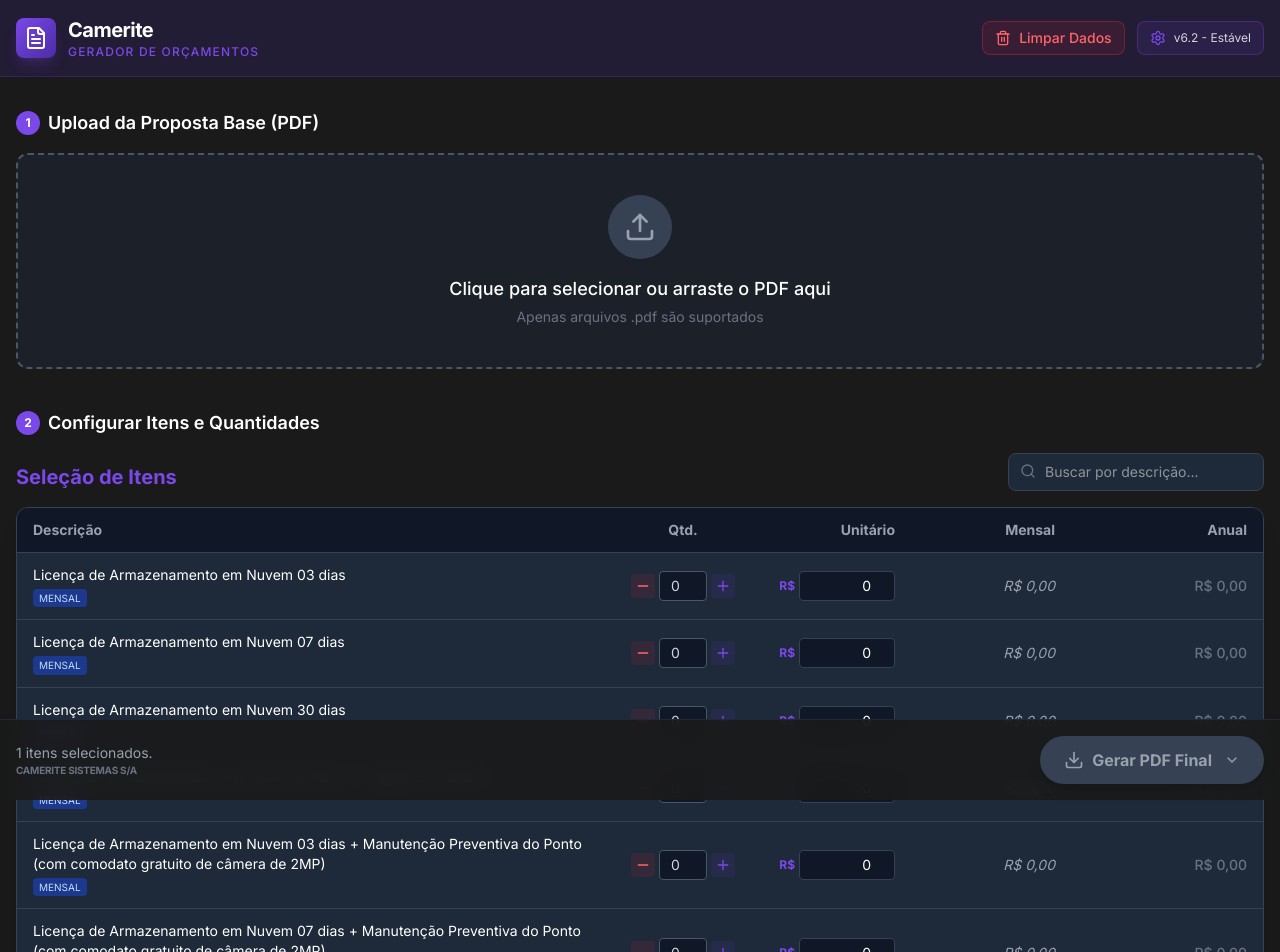
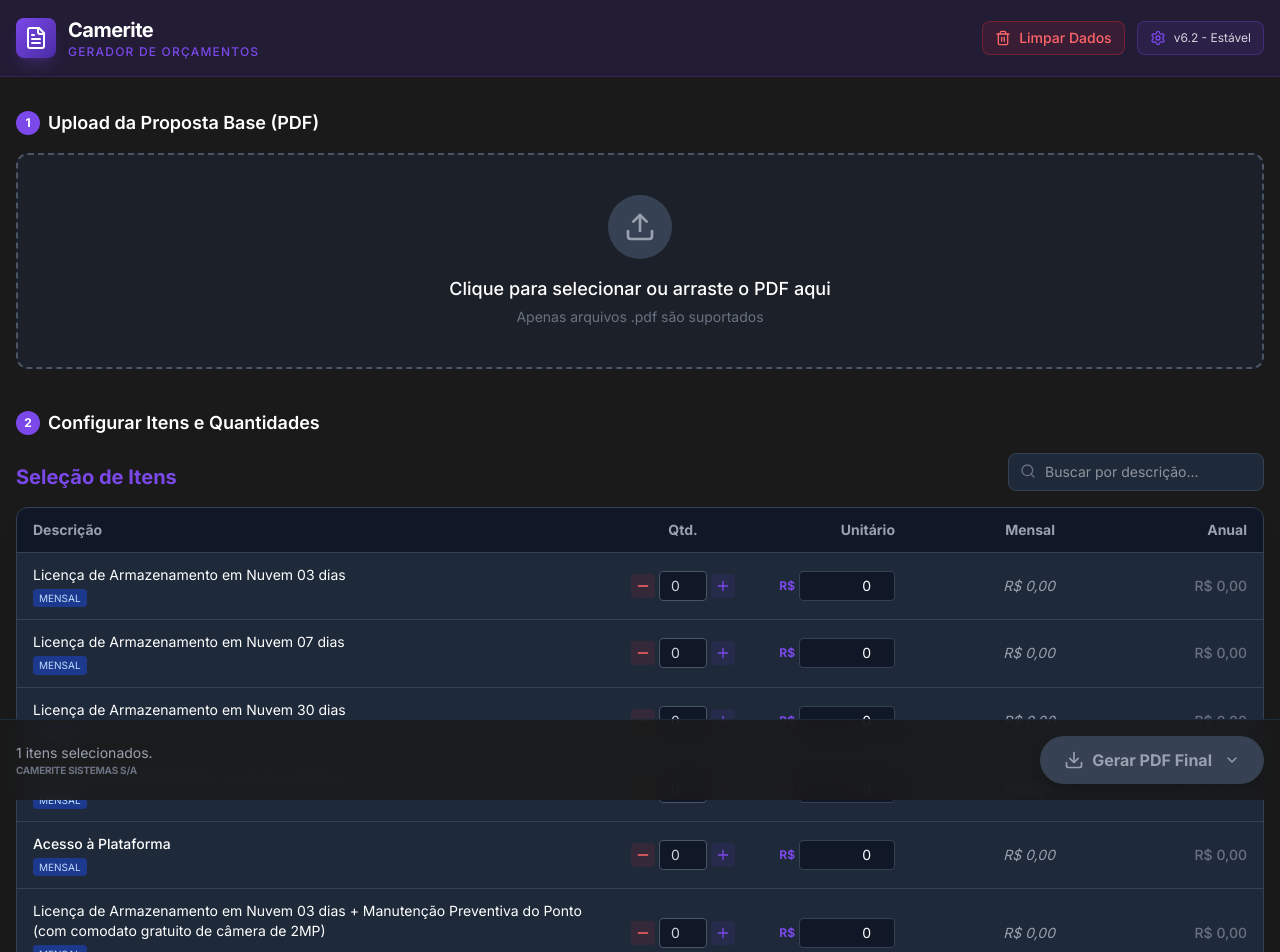
Before and after one commit to isaaceullen/PropostaCamerite, a React (Vite) app: page / in a window 1280 px wide. Shown: the top 952 px of the page. Built offline with nearby package versions, Linux system fonts and the light colour scheme.

Commit message:
feat: add platform access fields to proposal
- Implement state for platform access quantity and price
- Persist access data in localStorage
- Update PDF generation to include platform access items
- Refactor item calculation logic to incorporate access fees

```diff
--- a/src/App.tsx
+++ b/src/App.tsx
@@ -14,6 +14,15 @@
   const [pdfFile, setPdfFile] = useState<File | null>(null);
   const [isGenerating, setIsGenerating] = useState(false);
   const [showDropdown, setShowDropdown] = useState(false);
+
+  const [acessoPlataforma, setAcessoPlataforma] = useState<number>(() => {
+    const saved = localStorage.getItem('camerite_acesso_plataforma');
+    return saved ? Number(saved) : 0;
+  });
+  const [acessoPlataformaQty, setAcessoPlataformaQty] = useState<number>(() => {
+    const saved = localStorage.getItem('camerite_acesso_plataforma_qty');
+    return saved ? Number(saved) : 0;
+  });
 
   const [proposalSettings, setProposalSettings] = useState<ProposalSettings>(() => {
     const saved = localStorage.getItem('camerite_settings');
@@ -41,6 +50,14 @@
     localStorage.setItem('camerite_settings', JSON.stringify(proposalSettings));
   }, [proposalSettings]);
 
+  useEffect(() => {
+    localStorage.setItem('camerite_acesso_plataforma', acessoPlataforma.toString());
+  }, [acessoPlataforma]);
+
+  useEffect(() => {
+    localStorage.setItem('camerite_acesso_plataforma_qty', acessoPlataformaQty.toString());
+  }, [acessoPlataformaQty]);
+
   const handleUpdateItem = (id: number, field: 'quantity' | 'unitPrice', value: number) => {
     setItems(prev => prev.map(item =>
       item.id === id ? { ...item, [field]: value } : item
@@ -50,6 +67,8 @@
   const handleResetData = () => {
     if (window.confirm("Tem certeza que deseja limpar todos os dados preenchidos? Isso resetará as quantidades e configurações.")) {
       setItems(JSON.parse(JSON.stringify(INITIAL_ITEMS)));
+      setAcessoPlataforma(0);
+      setAcessoPlataformaQty(0);
       setProposalSettings({
         validityDays: 60,
         proposalDate: new Date().toISOString().split('T')[0],
@@ -61,6 +80,8 @@
       });
       localStorage.removeItem('camerite_items');
       localStorage.removeItem('camerite_settings');
+      localStorage.removeItem('camerite_acesso_plataforma');
+      localStorage.removeItem('camerite_acesso_plataforma_qty');
     }
   };
 
@@ -89,7 +110,7 @@
       return;
     }
 
-    const hasItems = items.some(i => i.quantity > 0);
+    const hasItems = items.some(i => i.quantity > 0) || (acessoPlataformaQty > 0 && acessoPlataforma > 0);
     if (!hasItems) {
       alert("Selecione pelo menos um item (Quantidade > 0).");
       return;
@@ -99,7 +120,15 @@
 
     try {
       const fileBuffer = await pdfFile.arrayBuffer();
-      const pdfBytes = await generateProposalPDF(fileBuffer, items, colors, proposalSettings, compressionLevel);
+      const pdfBytes = await generateProposalPDF(
+        fileBuffer,
+        items,
+        colors,
+        proposalSettings,
+        compressionLevel,
+        acessoPlataforma,
+        acessoPlataformaQty
+      );
 
       const blob = new Blob([pdfBytes], { type: 'application/pdf' });
       const url = URL.createObjectURL(blob);
@@ -167,7 +196,14 @@
              <div className="w-6 h-6 rounded-full bg-camerite-main flex items-center justify-center text-xs font-bold text-white">2</div>
              <h2 className="text-lg font-semibold text-white">Configurar Itens e Quantidades</h2>
           </div>
-          <ItemTable items={items} onUpdateItem={handleUpdateItem} />
+          <ItemTable
+            items={items}
+            onUpdateItem={handleUpdateItem}
+            acessoPlataforma={acessoPlataforma}
+            onUpdateAcessoPlataforma={setAcessoPlataforma}
+            acessoPlataformaQty={acessoPlataformaQty}
+            onUpdateAcessoPlataformaQty={setAcessoPlataformaQty}
+          />
         </section>
 
         <section className="mb-10">
--- a/src/components/ItemTable.tsx
+++ b/src/components/ItemTable.tsx
@@ -5,9 +5,20 @@
 interface ItemTableProps {
   items: ProposalItem[];
   onUpdateItem: (id: number, field: 'quantity' | 'unitPrice', value: number) => void;
+  acessoPlataforma: number;
+  onUpdateAcessoPlataforma: (value: number) => void;
+  acessoPlataformaQty: number;
+  onUpdateAcessoPlataformaQty: (value: number) => void;
 }
 
-const ItemTable: React.FC<ItemTableProps> = ({ items, onUpdateItem }) => {
+const ItemTable: React.FC<ItemTableProps> = ({
+  items,
+  onUpdateItem,
+  acessoPlataforma,
+  onUpdateAcessoPlataforma,
+  acessoPlataformaQty,
+  onUpdateAcessoPlataformaQty
+}) => {
   const [searchTerm, setSearchTerm] = React.useState('');
 
   const filteredItems = items.filter(item =>
@@ -28,7 +39,7 @@
 
   const totalMensal = items
     .filter(i => i.type === 'mensal')
-    .reduce((acc, curr) => acc + (curr.quantity * curr.unitPrice), 0);
+    .reduce((acc, curr) => acc + (curr.quantity * curr.unitPrice), 0) + (acessoPlataformaQty * acessoPlataforma);
 
   const totalTreinamento = items
     .filter(i => i.id === TREINAMENTO_ID)
@@ -73,15 +84,80 @@
               </tr>
             </thead>
             <tbody className="divide-y divide-gray-700">
-              {filteredItems.map((item) => {
+              {(() => {
+                const rows: React.ReactNode[] = [];
+                let renderedAcessoPlataforma = false;
+                const showAcessoPlataforma = !searchTerm || 'acesso à plataforma'.includes(searchTerm.toLowerCase());
+
+                const renderAcessoPlataformaRow = () => {
+                  const isSelected = acessoPlataformaQty > 0;
+                  return (
+                    <tr key="acesso-plataforma-row" className={`hover:bg-gray-750 transition-colors ${isSelected ? 'bg-camerite-main/5' : ''}`}>
+                      <td className="px-4 py-3 max-w-[400px]">
+                        <p className="text-white line-clamp-2 font-medium" title="Acesso à Plataforma">Acesso à Plataforma</p>
+                        <div className="flex gap-1 mt-1">
+                          <span className="text-[10px] uppercase px-1.5 py-0.5 rounded bg-blue-900 text-blue-200">
+                            mensal
+                          </span>
+                        </div>
+                      </td>
+                      <td className="px-4 py-3 text-center">
+                        <div className="flex items-center justify-center gap-1">
+                          <button
+                            type="button"
+                            onClick={() => onUpdateAcessoPlataformaQty(Math.max(0, acessoPlataformaQty - 1))}
+                            className="p-1 rounded bg-red-500/10 text-red-400 hover:bg-red-500/20 transition-colors"
+                          >
+                            <Minus className="w-4 h-4" />
+                          </button>
+                          <input
+                            type="number"
+                            min="0"
+                            className={`w-12 bg-gray-900 border ${isSelected ? 'border-camerite-main text-camerite-main font-bold' : 'border-gray-600 text-gray-300'} rounded p-1 text-center focus:outline-none focus:border-camerite-main transition-all`}
+                            value={acessoPlataformaQty}
+                            onChange={(e) => onUpdateAcessoPlataformaQty(parseInt(e.target.value) || 0)}
+                          />
+                          <button
+                            type="button"
+                            onClick={() => onUpdateAcessoPlataformaQty(acessoPlataformaQty + 1)}
+                            className="p-1 rounded bg-camerite-main/10 text-camerite-main hover:bg-camerite-main/20 transition-colors"
+                          >
+                            <Plus className="w-4 h-4" />
+                          </button>
+                        </div>
+                      </td>
+                      <td className="px-4 py-3 text-right">
+                        <div className="flex items-center justify-end gap-1">
+                          <span className="text-camerite-main text-xs font-bold">R$</span>
+                          <input
+                            type="number"
+                            min="0"
+                            step="0.01"
+                            placeholder="0"
+                            className="w-24 bg-gray-900 border border-gray-700 rounded px-2 py-1 text-right text-white focus:outline-none focus:border-camerite-main transition-all"
+                            value={acessoPlataforma}
+                            onChange={(e) => onUpdateAcessoPlataforma(parseFloat(e.target.value) || 0)}
+                          />
+                        </div>
+                      </td>
+                      <td className="px-4 py-3 text-right text-gray-400 italic">
+                        {formatCurrency(acessoPlataformaQty * acessoPlataforma)}
+                      </td>
+                      <td className={`px-4 py-3 text-right font-medium ${isSelected ? 'text-white' : 'text-gray-500'}`}>
+                        {formatCurrency(acessoPlataformaQty * acessoPlataforma * 12)}
+                      </td>
+                    </tr>
+                  );
+                };
+
+                filteredItems.forEach((item) => {
                   const isSelected = item.quantity > 0;
                   const isMonthly = item.type === 'mensal';
-
                   const valorAnualItem = isMonthly
                     ? (item.quantity * item.unitPrice * 12)
                     : (item.quantity * item.unitPrice);
 
-                return (
+                  rows.push(
                     <tr key={item.id} className={`hover:bg-gray-750 transition-colors ${isSelected ? 'bg-camerite-main/5' : ''}`}>
                       <td className="px-4 py-3">
                         <p className="text-white line-clamp-2" title={item.desc}>{item.desc}</p>
@@ -94,6 +170,7 @@
                       <td className="px-4 py-3 text-center">
                         <div className="flex items-center justify-center gap-1">
                           <button
+                            type="button"
                             onClick={() => onUpdateItem(item.id, 'quantity', Math.max(0, item.quantity - 1))}
                             className="p-1 rounded bg-red-500/10 text-red-400 hover:bg-red-500/20 transition-colors"
                           >
@@ -107,6 +184,7 @@
                             onChange={(e) => onUpdateItem(item.id, 'quantity', parseInt(e.target.value) || 0)}
                           />
                           <button
+                            type="button"
                             onClick={() => onUpdateItem(item.id, 'quantity', item.quantity + 1)}
                             className="p-1 rounded bg-camerite-main/10 text-camerite-main hover:bg-camerite-main/20 transition-colors"
                           >
@@ -136,14 +214,31 @@
                       </td>
                     </tr>
                   );
-              })}
-              {filteredItems.length === 0 && (
+
+                  if (item.id === 11) {
+                    if (showAcessoPlataforma) {
+                      rows.push(renderAcessoPlataformaRow());
+                      renderedAcessoPlataforma = true;
+                    }
+                  }
+                });
+
+                if (!renderedAcessoPlataforma && showAcessoPlataforma && searchTerm) {
+                  rows.push(renderAcessoPlataformaRow());
+                }
+
+                if (rows.length === 0) {
+                  return (
                     <tr>
                       <td colSpan={5} className="px-4 py-8 text-center text-gray-500">
                         Nenhum item encontrado.
                       </td>
                     </tr>
-              )}
+                  );
+                }
+
+                return rows;
+              })()}
             </tbody>
           </table>
         </div>
--- a/src/constants.ts
+++ b/src/constants.ts
@@ -4,7 +4,7 @@
   { id: 1,  desc: "Licença de Armazenamento em Nuvem 03 dias", type: "mensal", unit: "SERVIÇO", unitPrice: 0, quantity: 0 },
   { id: 2,  desc: "Licença de Armazenamento em Nuvem 07 dias", type: "mensal", unit: "SERVIÇO", unitPrice: 0, quantity: 0 },
   { id: 3,  desc: "Licença de Armazenamento em Nuvem 30 dias", type: "mensal", unit: "SERVIÇO", unitPrice: 0, quantity: 0 },
-  { id: 11, desc: "Licença de Armazenamento em Nuvem 60 dias + Aluguel da Câmera", type: "mensal", unit: "SERVIÇO", unitPrice: 0, quantity: 0 },
+  { id: 11, desc: "Licença de Armazenamento em Nuvem 60 dias", type: "mensal", unit: "SERVIÇO", unitPrice: 0, quantity: 0 },
   { id: 4,  desc: "Licença de Armazenamento em Nuvem 03 dias + Manutenção Preventiva do Ponto (com comodato gratuito de câmera de 2MP)", type: "mensal", unit: "SERVIÇO", unitPrice: 0, quantity: 0 },
   { id: 5,  desc: "Licença de Armazenamento em Nuvem 07 dias + Manutenção Preventiva do Ponto (com comodato gratuito de câmera de 2MP)", type: "mensal", unit: "SERVIÇO", unitPrice: 0, quantity: 0 },
   { id: 6,  desc: "Licença de Armazenamento em Nuvem 15 dias + Manutenção Preventiva do Ponto (com comodato gratuito de câmera de 2MP )", type: "mensal", unit: "SERVIÇO", unitPrice: 0, quantity: 0 },
--- a/src/services/pdfService.ts
+++ b/src/services/pdfService.ts
@@ -25,7 +25,9 @@
   items: ProposalItem[],
   colors: ColorSettings,
   settings: ProposalSettings,
-  compressionLevel: 'none' | 'medium' | 'high' = 'none'
+  compressionLevel: 'none' | 'medium' | 'high' = 'none',
+  acessoPlataforma: number = 0,
+  acessoPlataformaQty: number = 0
 ): Promise<Uint8Array> => {
   const doc = await PDFDocument.load(basePdfBuffer);
   const templateDoc = await PDFDocument.load(basePdfBuffer);
@@ -40,7 +42,7 @@
 
   const totalMensal = selectedItems
     .filter(i => i.type === 'mensal')
-    .reduce((acc, curr) => acc + (curr.quantity * curr.unitPrice), 0);
+    .reduce((acc, curr) => acc + (curr.quantity * curr.unitPrice), 0) + (acessoPlataformaQty * acessoPlataforma);
 
   const totalTreinamento = selectedItems
     .filter(i => i.id === TREINAMENTO_ID)
@@ -55,6 +57,46 @@
     .reduce((acc, curr) => acc + (curr.quantity * curr.unitPrice), 0);
 
   const totalAnualGeral = (totalMensal * 12) + totalImplantacao + totalRealocacoes + totalTreinamento;
+
+  // Construct itemsToDraw to place Acesso à Plataforma exactly below the last Licença de Armazenamento em Nuvem item
+  const itemsToDraw: ProposalItem[] = [];
+  let lastNuvemIndex = -1;
+  for (let idx = 0; idx < selectedItems.length; idx++) {
+    if (selectedItems[idx].desc.includes("Licença de Armazenamento em Nuvem")) {
+      lastNuvemIndex = idx;
+    }
+  }
+
+  const isAcessoActive = acessoPlataformaQty > 0 && acessoPlataforma > 0;
+  if (isAcessoActive) {
+    if (lastNuvemIndex !== -1) {
+      for (let idx = 0; idx < selectedItems.length; idx++) {
+        itemsToDraw.push(selectedItems[idx]);
+        if (idx === lastNuvemIndex) {
+          itemsToDraw.push({
+            id: 999,
+            desc: "Acesso à Plataforma",
+            quantity: acessoPlataformaQty,
+            unitPrice: acessoPlataforma,
+            type: "mensal",
+            unit: "SERVIÇO"
+          });
+        }
+      }
+    } else {
+      itemsToDraw.push({
+        id: 999,
+        desc: "Acesso à Plataforma",
+        quantity: acessoPlataformaQty,
+        unitPrice: acessoPlataforma,
+        type: "mensal",
+        unit: "SERVIÇO"
+      });
+      selectedItems.forEach(i => itemsToDraw.push(i));
+    }
+  } else {
+    selectedItems.forEach(i => itemsToDraw.push(i));
+  }
 
   const pages = doc.getPages();
   const lastPageIndex = pages.length - 1;
@@ -145,8 +187,8 @@
   drawTableHeader();
 
   // 4. LINHAS DA TABELA (ITENS)
-  for (let i = 0; i < selectedItems.length; i++) {
-    const item = selectedItems[i];
+  for (let i = 0; i < itemsToDraw.length; i++) {
+    const item = itemsToDraw[i];
 
     const descText = item.desc;
     const maxDescWidth = colWidths[0] - 10;
--- a/src/types.ts
+++ b/src/types.ts
@@ -7,6 +7,7 @@
   unit: string;
   unitPrice: number;
   quantity: number;
+  acessoPlataforma?: number;
 }
 
 export interface ColorSettings {
```
Also changed, not shown: 1 other file (tests, documents, lock files or other folders). Lines whose indentation alone changed are shown as unchanged.
